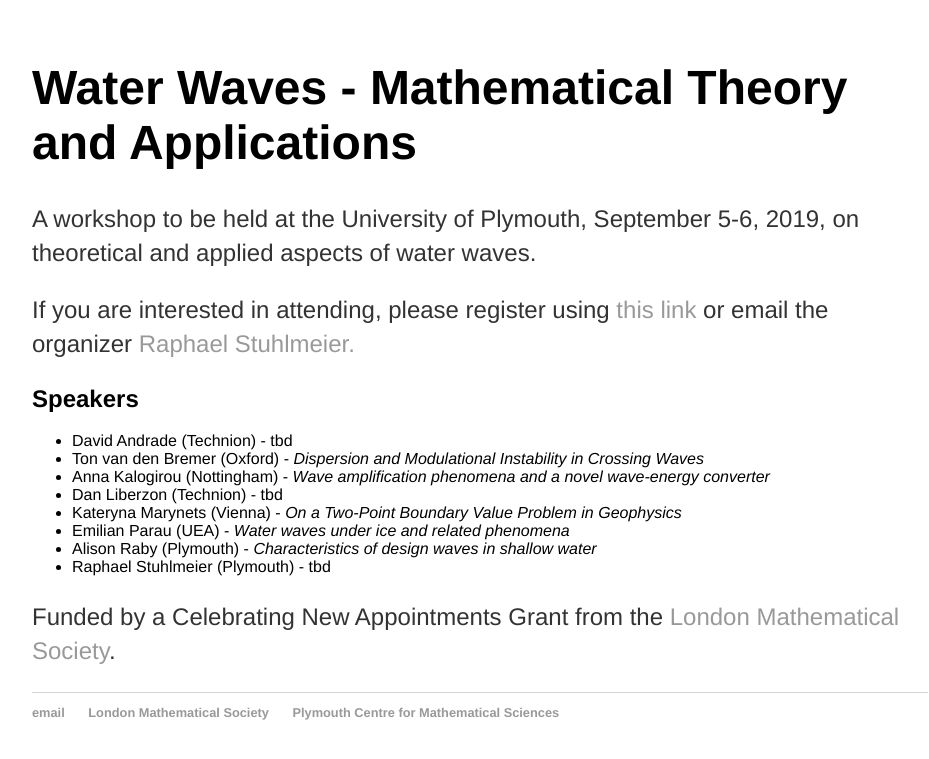
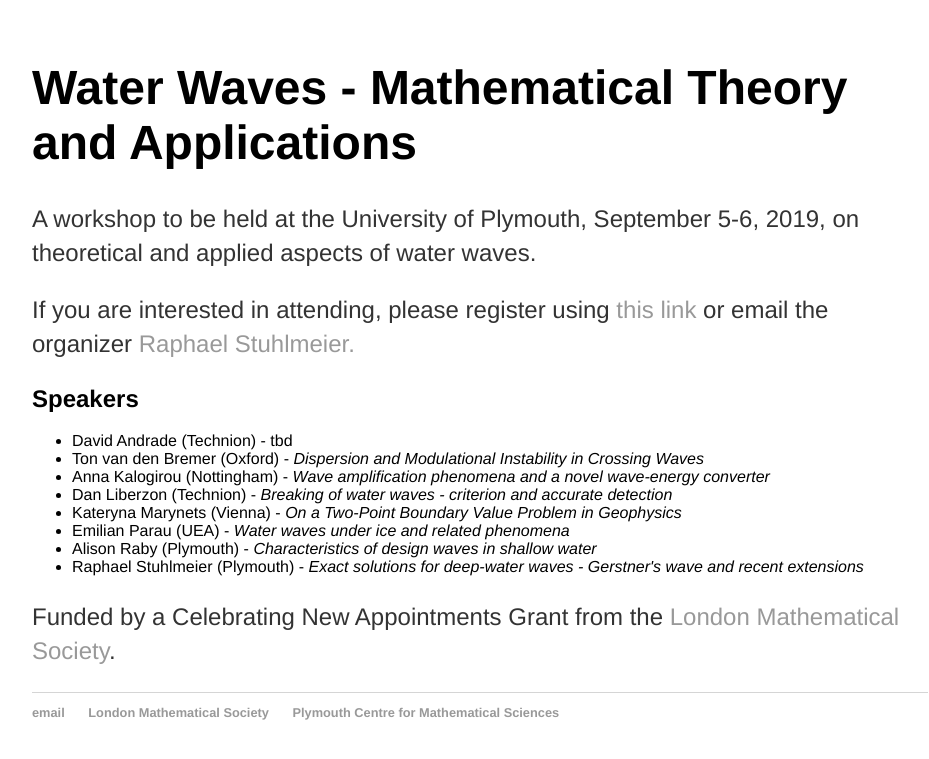
Before and after one commit to rstuhlmeier/rstuhlmeier.github.io, a Jekyll site: the page built from conferences/workshop.html, in a window 1280 px wide. Shown: the top 759 px of the page, without its empty margins (160-1089 px from the left). Built offline with Jekyll 4.4.1, drawn with Linux system fonts in a browser that asks for light colours.

Commit message:
Update workshop.html

```diff
--- a/conferences/workshop.html
+++ b/conferences/workshop.html
@@ -14,11 +14,11 @@ title: Workshop Water Waves - Mathematical Theory and Applications
 <li>David Andrade (Technion) - tbd </li>
   <li>Ton van den Bremer (Oxford) - <i>Dispersion and Modulational Instability in Crossing Waves</i> </li>
 <li>Anna Kalogirou (Nottingham) - <i>Wave amplification phenomena and a novel wave-energy converter</i></li>
-<li>Dan Liberzon (Technion) - tbd </li>
+  <li>Dan Liberzon (Technion) - <i>Breaking of water waves - criterion and accurate detection</i> </li>
   <li>Kateryna Marynets (Vienna) - <i>On a Two-Point Boundary Value Problem in Geophysics</i> </li>
   <li>Emilian Parau (UEA) - <i>Water waves under ice and related phenomena</i> </li>
   <li>Alison Raby (Plymouth) - <i>Characteristics of design waves in shallow water</i></li>
-<li>Raphael Stuhlmeier (Plymouth) - tbd  </li>
+<li>Raphael Stuhlmeier (Plymouth) - <i>Exact solutions for deep-water waves - Gerstner's wave and recent extensions </i>  </li>
 </ul>
 
 <p> Funded by a Celebrating New Appointments Grant from the <a href="http://lms.ac.uk/">London Mathematical Society</a>. </p>
```
